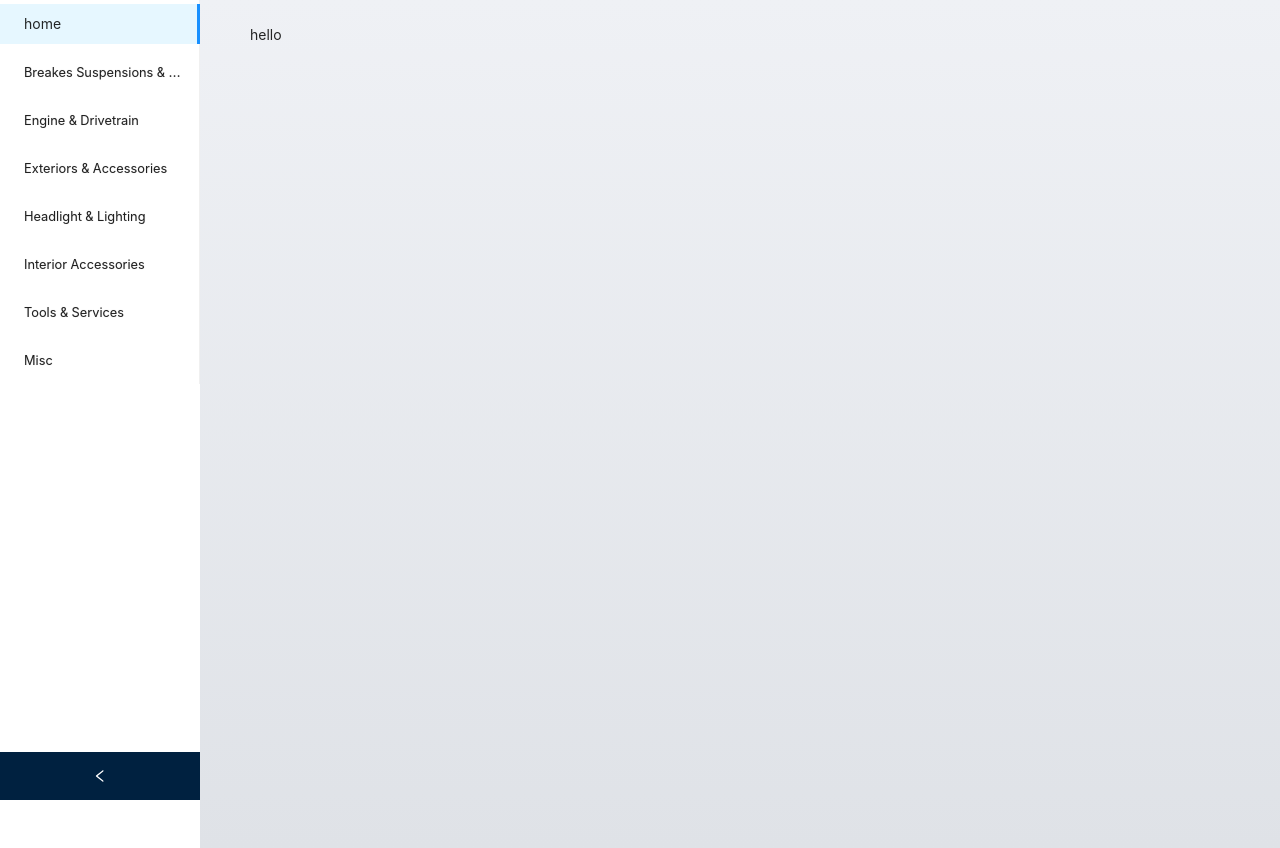
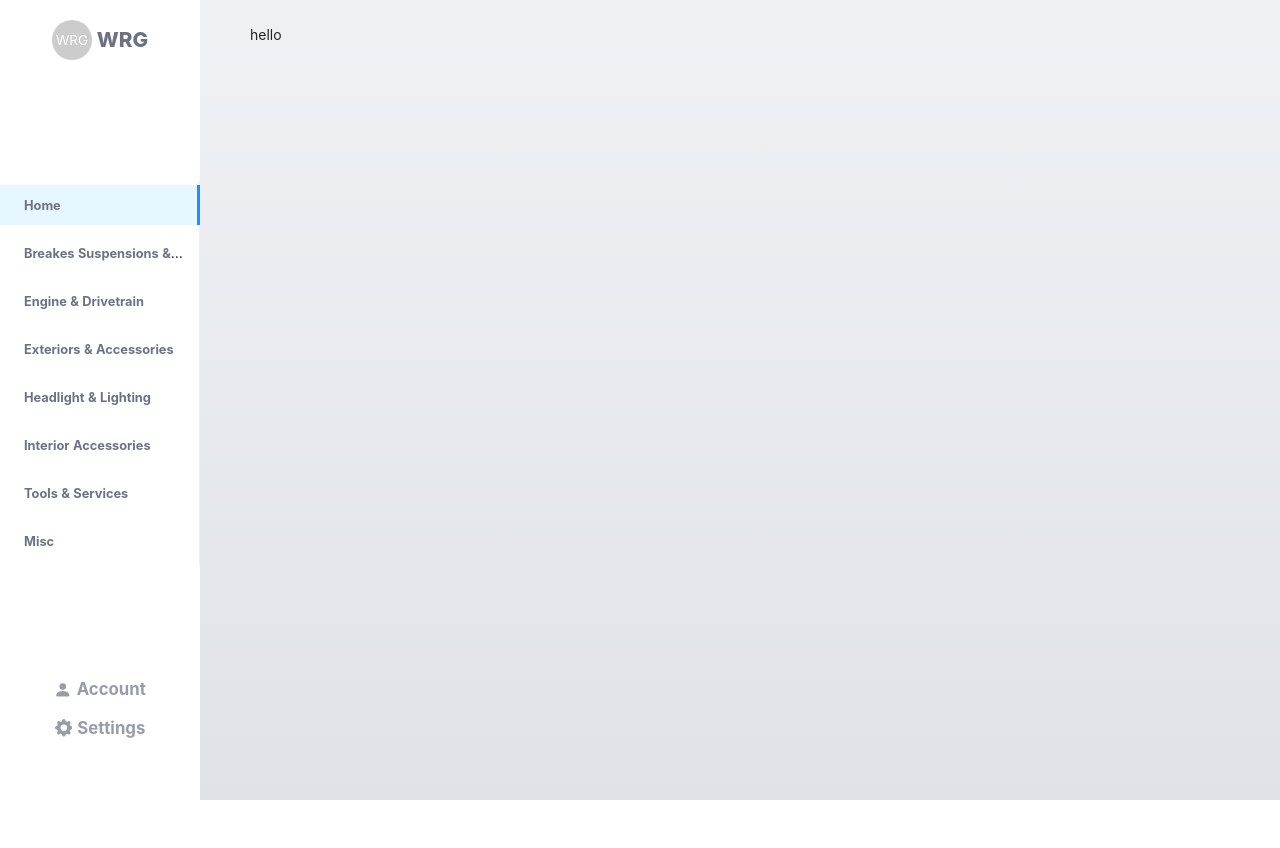
Before and after one commit to willroyMyles/wrg-server, a React (Create React App) app: page / in a window 1280 px wide. After the commit the page ends 800 px from the top, so only its background shows below. Built offline with nearby package versions, Linux system fonts and the light colour scheme.

Commit message:
Added log in button

```diff
--- a/src/App.css
+++ b/src/App.css
@@ -52,11 +52,26 @@
 	color: var(--text-color);
 }
 
+.side-links {
+	color: var(--text-color);
+	font-size: 0.8rem;
+	text-transform: capitalize;
+	font-weight: 700;
+}
+
+.side-links-header {
+	color: var(--text-color);
+	font-size: 1.3rem;
+	text-transform: uppercase;
+	font-weight: 800;
+	margin-left: 5px;
+}
+
 .post {
 	border: 0px solid black;
 	border-radius: 2.5px;
 	padding: 1rem;
-	box-shadow: 0px 0px 10px rgba(200, 200, 200, 0.6);
+	box-shadow: 0px 0px 0px rgba(200, 200, 200, 0.6);
 	/* color: red; */
 
 	background-color: white;
--- a/src/component/Holder.tsx
+++ b/src/component/Holder.tsx
@@ -9,7 +9,7 @@ const Holder = memo(function Holder() {
 	const {Footer} = Layout
 	return (
 		<Layout style={tp}>
-			<Layout.Sider style={{backgroundColor: "white"}} collapsible>
+			<Layout.Sider style={{backgroundColor: "white"}} collapsible trigger={null}>
 				<SiderHolder />
 			</Layout.Sider>
 			<Layout.Content style={tp}>
--- a/src/component/Sider/Links.tsx
+++ b/src/component/Sider/Links.tsx
@@ -20,13 +20,13 @@ const Links = memo(
 			<Row align="middle">
 				<Menu onClick={handleClick} mode="inline" defaultSelectedKeys={["-1"]}>
 					<Menu.Item key="-1" defaultChecked>
-						<Text>home</Text>
+						<Text className="side-links">home</Text>
 					</Menu.Item>
 
 					{dataProvider.headers.map((value, index) => {
 						return (
 							<Menu.Item key={index}>
-								<Text ellipsis={false} style={{fontSize: ".8rem", textShadow: "0px 0px 1px rgba(0,0,0,.2)"}}>
+								<Text ellipsis={false} className="side-links">
 									{value}
 								</Text>
 							</Menu.Item>
--- /dev/null
+++ b/src/component/Sider/SiderFooter.tsx
@@ -0,0 +1,36 @@
+import React, {PureComponent} from "react"
+import {Row, Col, Button} from "antd"
+import {observer} from "mobx-react"
+import dataProvider from "../../dataLayer/DataStore"
+import {BsPersonFill, BsGearFill} from "react-icons/bs"
+import Text from "antd/lib/typography/Text"
+import {fontColor} from "../../helpers"
+
+@observer
+export class SiderFooter extends PureComponent {
+	render() {
+		return (
+			<div style={{border: "0px solid green", padding: 10, paddingTop: 10, paddingBottom: 35}}>
+				<Row align="middle" justify="center" hidden={!dataProvider.loggedIn}>
+					<Col>
+						<Row align="middle" justify="center" style={{marginBottom: 12}}>
+							<BsPersonFill size={"1.1rem"} color={fontColor} />
+							<Text style={{fontWeight: "bold", marginLeft: 5, fontSize: "1.05rem", color: fontColor}}>Account</Text>
+						</Row>
+						<Row align="middle" justify="center" style={{marginBottom: 8}}>
+							<BsGearFill size={"1.1rem"} color={fontColor} />
+							<Text style={{fontWeight: "bold", marginLeft: 5, fontSize: "1.05rem", color: fontColor}}>Settings</Text>
+						</Row>
+					</Col>
+				</Row>
+
+				<Row justify="center" hidden={dataProvider.loggedIn}>
+					<Button style={{boxShadow: "0px 0px 10px rgba(200,200,250,.2)"}}>Login or Sign up</Button>
+				</Row>
+				<div style={{height: "2vh"}}></div>
+			</div>
+		)
+	}
+}
+
+export default SiderFooter
--- a/src/component/Sider/SiderHolder.tsx
+++ b/src/component/Sider/SiderHolder.tsx
@@ -2,12 +2,20 @@ import React, {memo} from "react"
 import PropTypes from "prop-types"
 import Top from "./Top"
 import Links from "./Links"
+import SiderFooter from "./SiderFooter"
 
 const SiderHolder = memo(function SiderHolder() {
 	return (
-		<div style={{minHeight: "100vh"}}>
+		<div
+			style={{
+				minHeight: "100vh",
+				flexDirection: "column",
+				display: "flex",
+				justifyContent: "space-between",
+			}}>
 			<Top />
 			<Links />
+			<SiderFooter />
 		</div>
 	)
 })
--- a/src/component/Sider/Top.tsx
+++ b/src/component/Sider/Top.tsx
@@ -1,8 +1,19 @@
 import React, {memo} from "react"
 import PropTypes from "prop-types"
+import {Row, Avatar} from "antd"
+import Text from "antd/lib/typography/Text"
 
 const Top = memo(function Top() {
-	return <div></div>
+	return (
+		<div>
+			<Row align="middle" justify="center" style={{minHeight: "10vh"}}>
+				<Avatar size="large" alt="WRG">
+					WRG
+				</Avatar>
+				<Text className="side-links-header">WRG</Text>
+			</Row>
+		</div>
+	)
 })
 
 export default Top
--- a/src/component/content/ContentPostListView.tsx
+++ b/src/component/content/ContentPostListView.tsx
@@ -1,4 +1,4 @@
-import React, {memo, useState} from "react"
+import React, {memo, useState, PureComponent} from "react"
 import PropTypes from "prop-types"
 import {Col, Row, Menu, Tooltip, Button, Radio, List, Tag, Comment, BackTop} from "antd"
 import {BsGrid, BsList} from "react-icons/bs"
@@ -9,40 +9,46 @@ import Paragraph from "antd/lib/typography/Paragraph"
 import moment from "moment"
 import Text from "antd/lib/typography/Text"
 
-const ContentPostListView = function ContentPostListView() {
-	const [autoLayout, setAutoLayout] = useState(true)
-	const [filter, setFilter] = useState(2)
-	const [initialFilter, setInitialFilter] = useState("all")
+class ContentPostListView extends PureComponent {
+	state = {
+		autoLayout: true,
+		filter: 2,
+		loading: false,
+	}
 
-	const tagChanged = (index: number) => {
-		setFilter(index)
+	tagChanged = (index: number) => {
+		this.setState({filter: index})
 		//TODO send to fileter array
 	}
 
-	const loadMore = () => {
-		dataProvider.getFakerData()
-		setAutoLayout(autoLayout)
+	loadMore = () => {
+		this.setState({loading: true})
+
+		dataProvider.getFakerData().then((res) => {
+			this.setState({loading: false})
+		})
 	}
 
-	const LoadMoreButton = () => {
-		return <Button onClick={() => loadMore()}>load more</Button>
+	LoadMoreButton = () => {
+		return <Button onClick={() => this.loadMore()}>load more</Button>
 	}
 
+	render() {
 		return (
 			<div>
 				<Row justify="space-between">
 					<Col>
-					<TagGroup onChanged={tagChanged} tags={["all", "open", "closed", "inactive"]} initial={initialFilter} />
+						<TagGroup onChanged={this.tagChanged} tags={["all", "open", "closed", "inactive"]} initial="all" />
 					</Col>
 					<Col flex="auto" />
 					<Col sm={4} xs={0}>
 						<Row justify="end">
 							<Menu
-							selectedKeys={autoLayout ? ["0"] : ["1"]}
+								selectedKeys={this.state.autoLayout ? ["0"] : ["1"]}
 								onClick={(e) => {
 									var num = Number.parseInt(e.key)
 									var bool = num === 0 ? true : false
-								setAutoLayout(bool)
+									this.setState({autoLayout: bool})
 								}}
 								mode="horizontal"
 								style={{backgroundColor: "transparent"}}>
@@ -63,9 +69,10 @@ const ContentPostListView = function ContentPostListView() {
 				<Row>
 					<List
 						style={{width: "100%", marginTop: 20}}
-					grid={!autoLayout ? {gutter: 6, column: 1} : {gutter: 9, xs: 1, sm: 1, md: 2, lg: 2, xl: 3}}
+						grid={!this.state.autoLayout ? {gutter: 6, column: 1} : {gutter: 9, xs: 1, sm: 1, md: 2, lg: 2, xl: 3}}
 						dataSource={dataProvider.fakerData}
-					loadMore={<LoadMoreButton />}
+						loadMore={<this.LoadMoreButton />}
+						loading={this.state.loading}
 						renderItem={(item, index) => {
 							return (
 								<List.Item>
@@ -86,6 +93,7 @@ const ContentPostListView = function ContentPostListView() {
 			</div>
 		)
 	}
+}
 
 const styles: React.CSSProperties = {
 	backgroundColor: "transparent",
--- a/src/dataLayer/DataStore.tsx
+++ b/src/dataLayer/DataStore.tsx
@@ -47,7 +47,10 @@ class DataStore {
 
 	@observable fakerData: Array<RecordObject> = []
 
+	@observable loggedIn = true
+
 	getFakerData = () => {
+		return new Promise((resolve, reject) => {
 			var arr = []
 			for (let index = 0; index < 10; index++) {
 				// const obj = {title: "", desc: "", date: "", name: "", avatar: "", comments: 0}
@@ -65,6 +68,11 @@ class DataStore {
 			}
 
 			this.fakerData = this.fakerData.concat(arr)
+
+			setTimeout(() => {
+				resolve(true)
+			}, 1500)
+		})
 	}
 
 	test = autorun(() => {
--- a/src/helpers/index.tsx
+++ b/src/helpers/index.tsx
@@ -5,3 +5,5 @@ export const eventEmitter = new EventEmitter()
 export const tp = {backgroundColor: "transparent"}
 
 export const strToNum = (value: string) => Number.parseInt(value)
+
+export const fontColor = "rgba(108, 114, 132, .7)"
```
Lines whose indentation alone changed are shown as unchanged.
